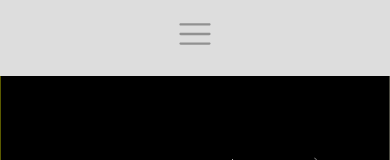
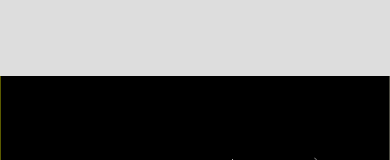
Before and after one commit to dingdingdingdingliu/girls-day-2024, a Next.js app: page / in a window 390 px wide. Shown: the top 160 px of the page. Built offline with nearby package versions, Linux system fonts and the light colour scheme.

Commit message:
fix: fix mobile hamburger style

```diff
--- a/components/Common/Index/Hamburger.js
+++ b/components/Common/Index/Hamburger.js
@@ -16,7 +16,8 @@
   display: ${(props) => (props.isShow ? "block" : "none")};
 
   @media (max-width: ${globalConfig.mediaQuery}) {
-    display: block;
+    background-color: rgba(0, 0, 0, 0.5);
+    display: ${(props) => (props.isShow ? "block" : "none")};
   }
 `;
 
```
